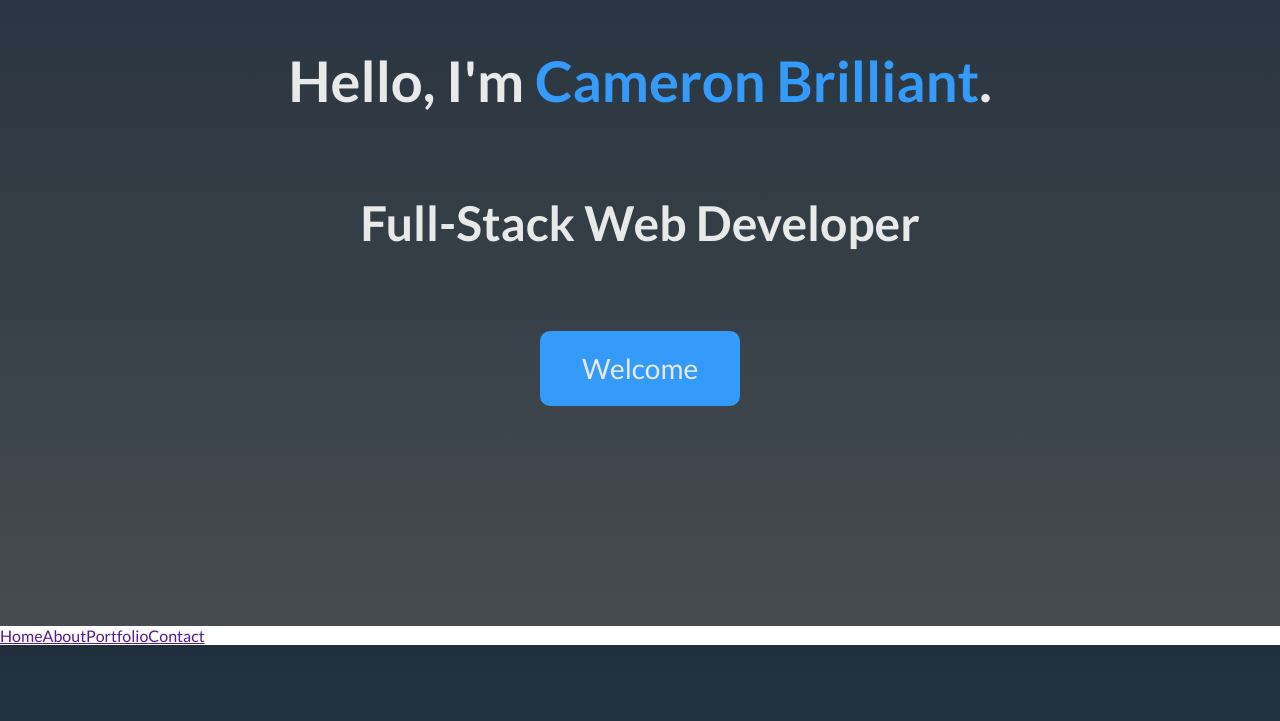
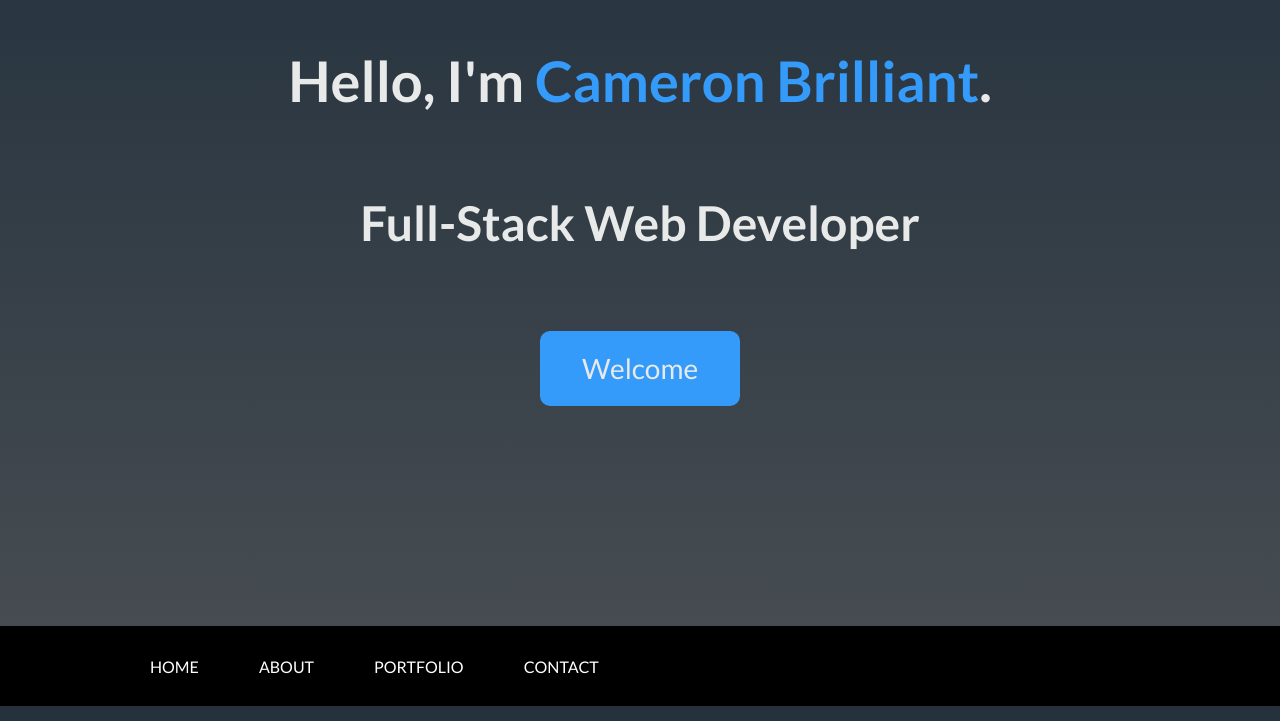
Before and after one commit to cbrilliant20/cb-portfolio, a React (Create React App) app in the folder portfolio/: page / in a window 1280 px wide. Shown: the part 174-895 px from the top of the page. Built offline with nearby package versions, Linux system fonts and the light colour scheme.

Commit message:
nav scrolling

```diff
--- a/portfolio/src/components/Nav/Nav.css
+++ b/portfolio/src/components/Nav/Nav.css
@@ -0,0 +1,22 @@
+nav {
+  width: 100%;
+  background-color: black;
+  padding: 0 80px;
+  height: 10vh;
+  position: fixed;
+}
+
+nav ul {
+  list-style: none;
+  margin: 0 40px;
+  color: inherit;
+  display: flex;
+  align-items: center;
+  height: 100%;
+}
+
+nav ul li a {
+  text-decoration: none;
+  color: white;
+  margin: 0 30px;
+}
--- a/portfolio/src/components/Nav/Nav.jsx
+++ b/portfolio/src/components/Nav/Nav.jsx
@@ -1,13 +1,25 @@
 import "./Nav.css"
-import { Link } from "react-router-dom"
+// import { Link } from "react-router-dom"
+import { HashLink as Link } from "react-router-hash-link"
+import Contact from "../../screens/Contact/Contact"
 
 function Nav() {
   return (
     <nav>
-      <Link>Home</Link>
-      <Link>About</Link>
-      <Link>Portfolio</Link>
-      <Link>Contact</Link>
+      <ul>
+        <li>
+          <a href="#home-container">HOME</a>
+        </li>
+        <li>
+          <a href="#about-container">ABOUT</a>
+        </li>
+        <li>
+          <a href="#portfolio-container">PORTFOLIO</a>
+        </li>
+        <li>
+          <a href="#contact-container">CONTACT</a>
+        </li>
+      </ul>
     </nav>
   )
 }
--- a/portfolio/src/index.css
+++ b/portfolio/src/index.css
@@ -1,13 +1,17 @@
+html {
+  scroll-behavior: smooth;
+}
+
 body {
   margin: 0;
-  font-family: -apple-system, BlinkMacSystemFont, 'Segoe UI', 'Roboto', 'Oxygen',
-    'Ubuntu', 'Cantarell', 'Fira Sans', 'Droid Sans', 'Helvetica Neue',
+  font-family: -apple-system, BlinkMacSystemFont, "Segoe UI", "Roboto", "Oxygen",
+    "Ubuntu", "Cantarell", "Fira Sans", "Droid Sans", "Helvetica Neue",
     sans-serif;
   -webkit-font-smoothing: antialiased;
   -moz-osx-font-smoothing: grayscale;
 }
 
 code {
-  font-family: source-code-pro, Menlo, Monaco, Consolas, 'Courier New',
+  font-family: source-code-pro, Menlo, Monaco, Consolas, "Courier New",
     monospace;
 }
--- a/portfolio/src/index.js
+++ b/portfolio/src/index.js
@@ -14,7 +14,4 @@ ReactDOM.render(
   document.getElementById("root")
 )
 
-// If you want to start measuring performance in your app, pass a function
-// to log results (for example: reportWebVitals(console.log))
-// or send to an analytics endpoint. Learn more: https://bit.ly/CRA-vitals
 reportWebVitals()
--- a/portfolio/src/screens/About/About.css
+++ b/portfolio/src/screens/About/About.css
@@ -1,4 +1,4 @@
-.about-container {
+#about-container {
   height: 100vh;
   text-align: center;
   background: rgb(33, 47, 60);
@@ -14,7 +14,7 @@
   align-items: center;
 }
 
-.about-container h2 {
+#about-container h2 {
   text-align: center;
   font-size: 48px;
 }
--- a/portfolio/src/screens/About/About.jsx
+++ b/portfolio/src/screens/About/About.jsx
@@ -2,7 +2,7 @@ import "./About.css"
 
 const About = () => {
   return (
-    <div className="about-container">
+    <div id="about-container">
       <h2>About</h2>
       <div className="skills-container">
         <div className="skill">
--- a/portfolio/src/screens/Contact/Contact.css
+++ b/portfolio/src/screens/Contact/Contact.css
@@ -1,4 +1,4 @@
-.contact-container {
+#contact-container {
   height: 100vh;
   text-align: center;
   background: rgb(33, 47, 60);
@@ -14,24 +14,24 @@
   align-items: center;
 }
 
-.contact-container h2 {
+#contact-container h2 {
   font-size: 48px;
 }
 
-.contact-container form {
+#contact-container form {
   display: flex;
   flex-direction: column;
   position: relative;
   width: 35%;
 }
 
-.contact-container form * {
+#contact-container form * {
   margin: 5px;
   resize: none;
   outline: none;
 }
 
-.contact-container button {
+#contact-container button {
   width: 30%;
   align-self: flex-end;
   height: 40px;
--- a/portfolio/src/screens/Contact/Contact.jsx
+++ b/portfolio/src/screens/Contact/Contact.jsx
@@ -2,7 +2,7 @@ import "./Contact.css"
 
 const Contact = () => {
   return (
-    <div className="contact-container">
+    <div id="contact-container">
       <h2>Contact</h2>
       <p>Have a question or want to work together?</p>
       <form action="">
--- a/portfolio/src/screens/Home/Home.css
+++ b/portfolio/src/screens/Home/Home.css
@@ -1,4 +1,4 @@
-.home-container {
+#home-container {
   height: 100vh;
   text-align: center;
   background: rgb(33, 47, 60);
@@ -14,13 +14,13 @@
   align-items: center;
 }
 
-.home-container h1,
+#home-container h1,
 h2,
 button {
   margin: 40px;
 }
 
-.home-container h1 {
+#home-container h1 {
   font-size: 56px;
   animation: animated-text 5s ease-in-out 0.5s;
   /* width: 22ch; */
@@ -28,21 +28,21 @@ button {
   overflow: hidden;
 }
 /* steps(28) */
-.home-container h2 {
+#home-container h2 {
   font-size: 48px;
 }
 
-.home-container span {
+#home-container span {
   color: #359bfa;
 }
 
-.home-container button {
+#home-container button {
   width: 200px;
   height: 75px;
   font-size: 28px;
 }
 
-.home-container h2 {
+#home-container h2 {
   border: none;
 }
 
--- a/portfolio/src/screens/Home/Home.jsx
+++ b/portfolio/src/screens/Home/Home.jsx
@@ -2,7 +2,7 @@ import "./Home.css"
 
 const Home = () => {
   return (
-    <div className="home-container">
+    <div id="home-container">
       <h1>
         Hello, I'm <span>Cameron Brilliant</span>.
       </h1>
--- a/portfolio/src/screens/Portfolio/Portfolio.jsx
+++ b/portfolio/src/screens/Portfolio/Portfolio.jsx
@@ -2,11 +2,9 @@ import "./Portfolio.css"
 
 const Portfolio = () => {
   return (
-    <div className="portfolio-container">
+    <div id="portfolio-container">
       <h2>Portfolio</h2>
-      <div className="card-container">
-
-      </div>
+      <div className="card-container"></div>
     </div>
   )
 }
```
Also changed, not shown: portfolio/src/App.js (+6 -1 lines), 1 other file (tests, documents, lock files or other folders).
